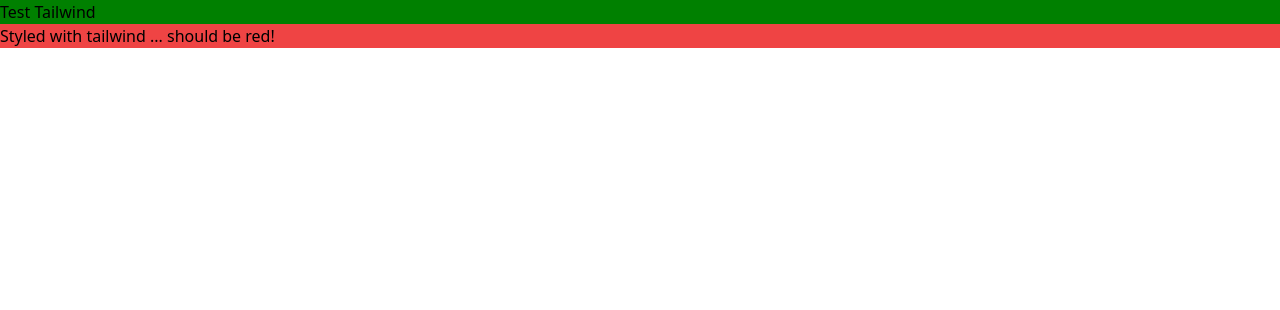
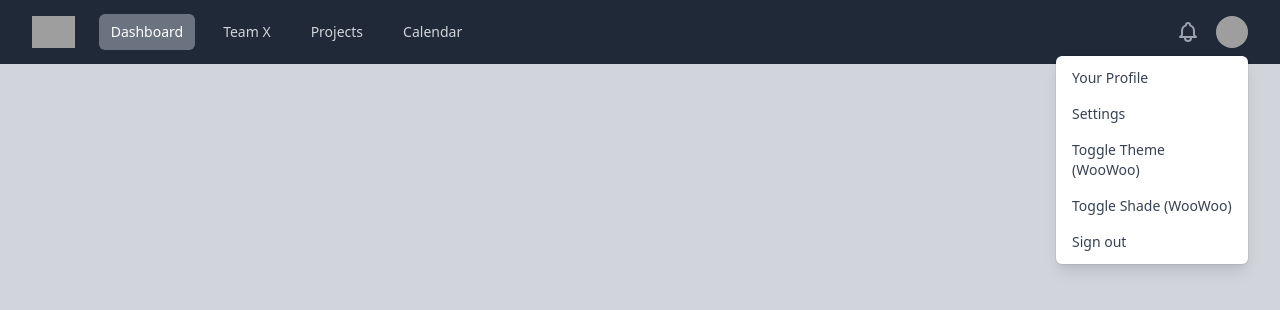
Before and after one commit to KevinAst/svelte-native-forms, a Svelte app: page / in a window 1280 px wide. Shown: the top 310 px of the page. Built offline with nearby package versions, Linux system fonts and the light colour scheme; grey boxes are pictures that could not be loaded.

Commit message:
configure tailwind-dynamic-color-themes

```diff
--- a/public/index.html
+++ b/public/index.html
@@ -16,6 +16,5 @@
 	  <script defer src='build/bundle.js'></script>
   </head>
 
-  <body>
-  </body>
+  <body class="bg-primary-300"/>
 </html>
--- /dev/null
+++ b/src/ui/colorTheme.js
@@ -0,0 +1,30 @@
+import {initDCT} from '../util/ui/tailwind-dynamic-color-themes/index'; // AI: for some reason, when imported from tailwind.config.js, NodeJS does NOT know how to resolve this WITHOUT index
+
+const schema = [['primary'], 'onPrimary'];
+
+const themes = {
+  gray: {
+    contextColors: {
+      primary:   'coolGray',
+      onPrimary: 'white',
+    },
+  },
+  emerald: {
+    contextColors: {
+      primary:   'emerald',
+      onPrimary: 'white',
+    },
+  },
+  amber: {
+    contextColors: {
+      primary:   'amber',
+      onPrimary: 'white',
+    },
+  },
+};
+
+const initialThemeName   = undefined;  // AI: ENHANCE TO pull from local storage
+const initialInvertShade = undefined;  //     ditto
+
+const DCT = initDCT(schema, themes, initialThemeName, initialInvertShade);
+export default DCT;
--- a/tailwind.config.js
+++ b/tailwind.config.js
@@ -1,32 +1,9 @@
-// NOTE: This module uses ES Modules in order to include resources
-//       from our `src/` app tree.
-//
-//       - This is needed to pull in our context color definitions
-//         (used in our color themes).
-//
-//       - Currently, tailwind does NOT support ES Modules (in it's
-//         configuration file).  Therefore, to accomplish this,
-//         our `rollup.config.js` resolves this configuration file,
-//         and passes it directly to the tailwindcss plugin function:
-//           rollup.config.js
-//           ================
-//           import tailwindcss    from 'tailwindcss';
-//           import tailwindConfig from './tailwind.config.js';
-//           ... snip snip
-//           export default {
-//             ... snip snip
-//             plugins: [
-//               svelte({
-//                 ... snip snip
-//                 preprocess: sveltePreprocess({
-//                   ... snip snip
-//                   postcss: {
-//                     plugins: [
-//                       ... snip snip
-//                    // require("tailwindcss"),      // ... KJB: normal usage
-//                       tailwindcss(tailwindConfig), // ... KJB: in support of ES Modules (in tailwind.config.js)
-
-// ??? import DCT from './src/ui/colorTheme';
+// NOTE: The following import is in our application source (which contains ES Modules)!
+//       - Because tailwind does NOT support ES Modules, we resolve THIS
+//         configuration file directly in rollup.config.js.
+//       - This is fully described in:
+//         TOOLING.md#setup-tailwind-dynamic-color-themes
+import DCT from './src/ui/colorTheme';
 
 const production = !process.env.ROLLUP_WATCH; // or some other env var like NODE_ENV KJB: same as in rollup.config.js
 
@@ -48,10 +25,10 @@
     enabled: production // disable purge in dev
   },
 
-//? // KJB: define our abstract Context Colors
-//? theme: {
-//?   extend: {
-//?     colors: DCT.colorConfig(),
-//?   },
-//? },
+  // KJB: define our abstract Context Colors
+  theme: {
+    extend: {
+      colors: DCT.colorConfig(),
+    },
+  },
 };
```
Also changed, not shown: rollup.config.js (+4 -3 lines), src/Main.svelte (+5 -5 lines), src/util/ui/tailwind-dynamic-color-themes/README.md, 1 other file (tests, documents, lock files or other folders).
